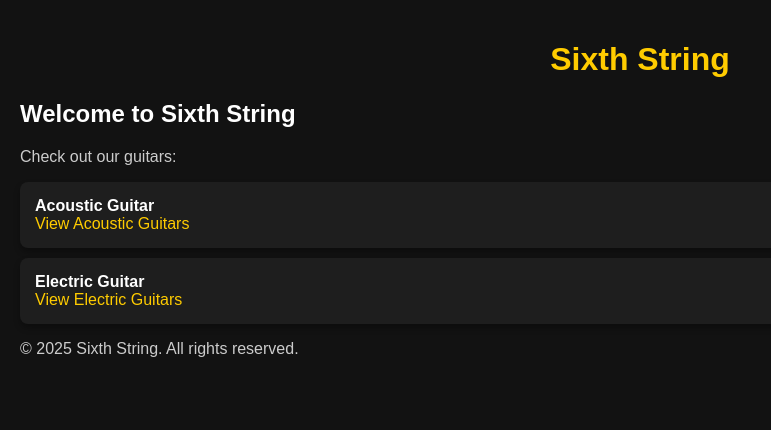
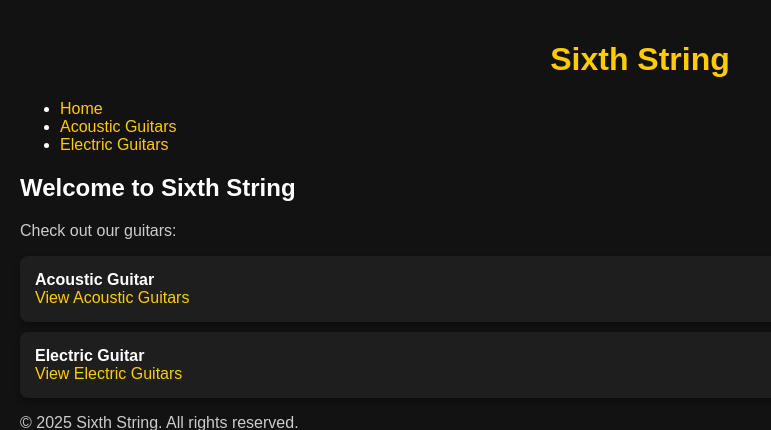
Before and after one commit to domadla/AD-Task-1, a PHP site: page / in a window 1280 px wide. Shown: the top 430 px of the page, without its empty margins (0-771 px from the left). Run offline with PHP 8.4, Linux system fonts and the light colour scheme.

Commit message:
feat (landing page): Add navigation menu to the header

```diff
--- a/index.php
+++ b/index.php
@@ -9,6 +9,13 @@
 <body>
     <header>
         <h1>Sixth String</h1>
+        <nav>
+            <ul>
+                <li><a href="/index.php">Home</a></li>
+                <li><a href="/page/acoustic/index.php">Acoustic Guitars</a></li>
+                <li><a href="/page/electric/index.php">Electric Guitars</a></li>
+            </ul>
+        </nav>
     </header>
 
     <main>
```
